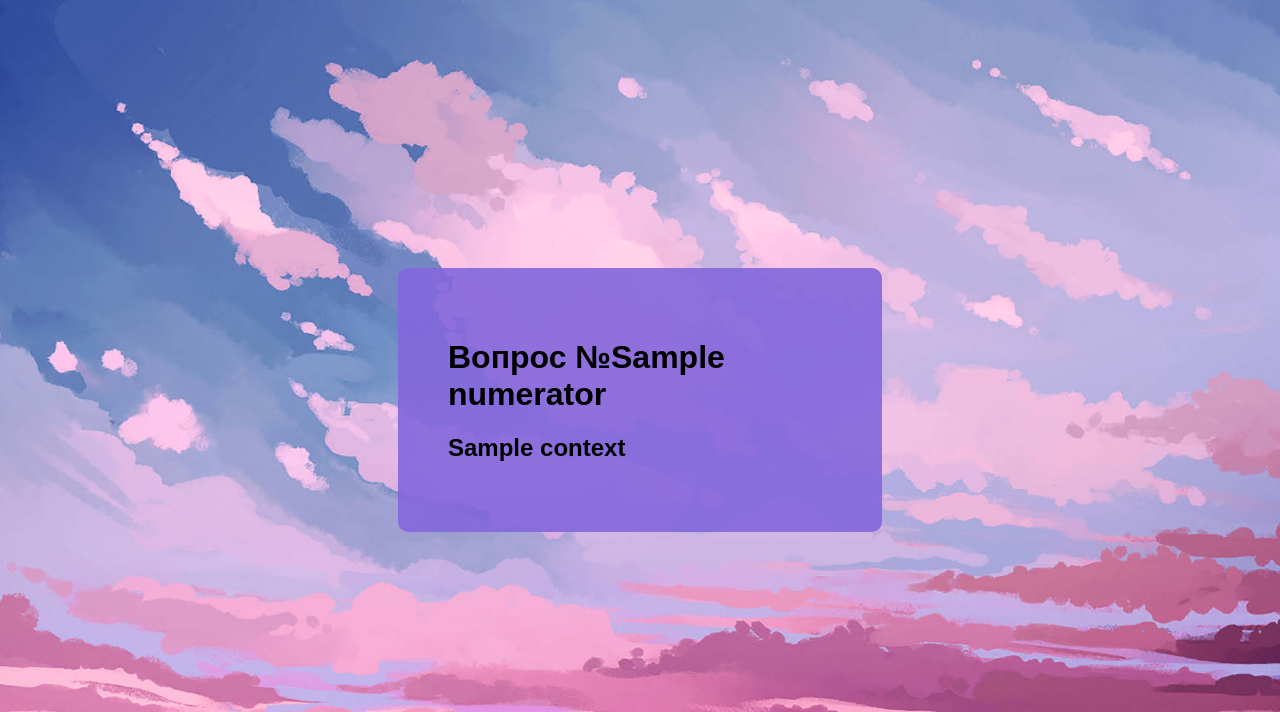
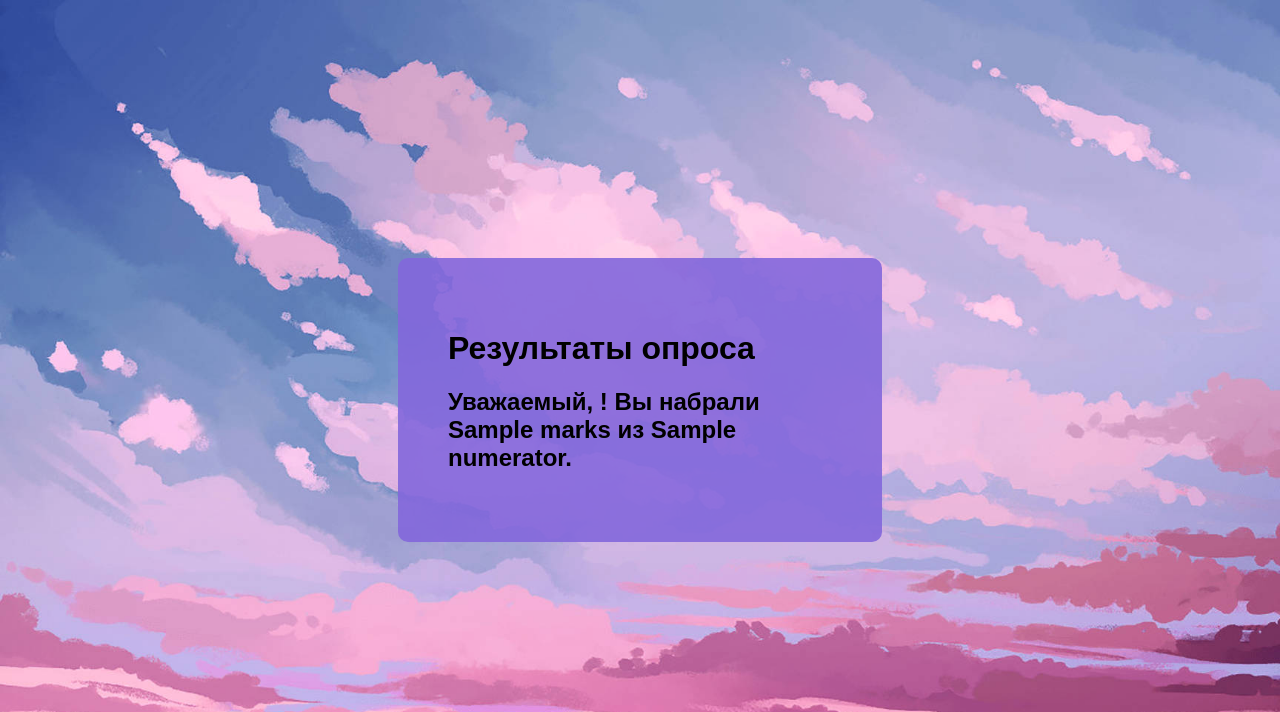
Before and after one commit to nikitaputintsevprogramming/Flask-Temlplate-Quiz, a Flask app: template templates/results.html in a window 1280 px wide. Shown: the top 712 px of the page. Run offline with Flask 3, Linux system fonts and the light colour scheme; the template is opened without the code that fills it: most values are stand-ins (such as "Sample title", 1, 10 or a date in 2020).

Commit message:
экран с рез-ми

```diff
--- a/app.py
+++ b/app.py
@@ -26,13 +26,19 @@ def question():
     answers = [quizData.answer1, quizData.answer2, quizData.answer3, quizData.answer4]
     random.shuffle(answers)  # Перемешиваем ответы
     context['answers'].append({'answer1': answers[0], 'answer2': answers[1], 'answer3': answers[2], 'answer4': answers[3]})
-    return render_template('question.html', context=context)
+    if newUser[0].numerator <= 10:
+        return render_template('question.html', context=context)
+    else:
+        context["marks"] = newUser[0].marks
+        return render_template('results.html', context=context)
 
 @app.route('/getQuestionData')
 def getQuestionData():
     global quizData
     quizData = things.Question(request.args.get("question"), request.args.get("answer1"), request.args.get("answer2"), request.args.get("answer3"), request.args.get("answer4"))
-    newUser[0].up_numerator()
+    if newUser[0].numerator < 10:
+        newUser[0].up_numerator()
+    # else:
     # print(quizData.numerator)
     return json.dumps(f'question: { quizData.question}, answer1: {request.args.get("answer1")}, answer2: {request.args.get("answer2")}, answer3: {request.args.get("answer3")}, answer4: {request.args.get("answer4")}')
 
--- a/static/js/script.js
+++ b/static/js/script.js
@@ -56,13 +56,13 @@ function GetQuestion(addr) {
     .catch(error => console.error('Ошибка при загрузке файла:', error));
 }
 
-function mixAnswers(answers){
-    for (let i = answers.length - 1; i > 0; i--) {
-        const j = Math.floor(Math.random() * (i + 1));
-        [answers[i], answers[j]] = [answers[j], answers[i]];
-        console.log(answers[i]);
-    }
-}
+// function mixAnswers(answers){
+//     for (let i = answers.length - 1; i > 0; i--) {
+//         const j = Math.floor(Math.random() * (i + 1));
+//         [answers[i], answers[j]] = [answers[j], answers[i]];
+//         console.log(answers[i]);
+//     }
+// }
 
 function CheckAnswer(addr) {
     selectedAnswer = null;
@@ -86,7 +86,8 @@ function CheckAnswer(addr) {
             console.log(response)
         }
     });
-
+    GetQuestion("/getQuestionData")
+}
 
     // let selectedAnswer = document.getElementById('InputOption1').checked;
     // console.log("Вы выбрали ответ:", selectedAnswer);
@@ -113,7 +114,7 @@ function CheckAnswer(addr) {
     //     }
     // });
     // GetQuestion("/getQuestionData")
-}
+
 
   // function RandomQuestion() {
 //     fetch('/static/js/questions.json')
--- a/templates/results.html
+++ b/templates/results.html
@@ -12,10 +12,10 @@
 </head>
 <body>
     <div class="container">
-      <h1>Вопрос №{{context.numerator}}</h1>
+      <h1>Результаты опроса</h1>
 
       <div class="question-field">
-        <h2 id="question">{{context.question}}</h2>
+        <h2 id="question">Уважаемый,  ! Вы набрали {{context.marks}} из {{context.numerator}}.</h2>
 
       <!-- <div class="send_button">
         <button class="custom-btn btn-3" onclick='GetQuestion("/getQuestionData")'><span>Следующий вопрос</span></button>
```
Also changed, not shown: templates/startPage.html (added), templates/tournamentTable.html (added), 1 other file.
